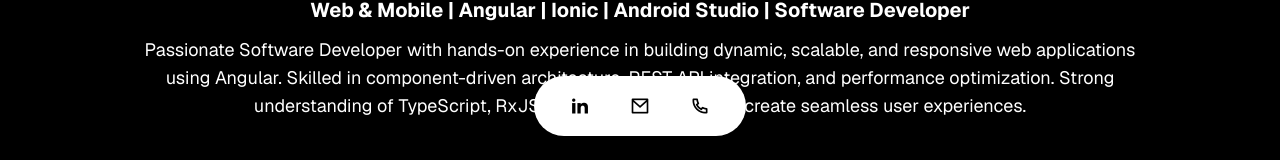
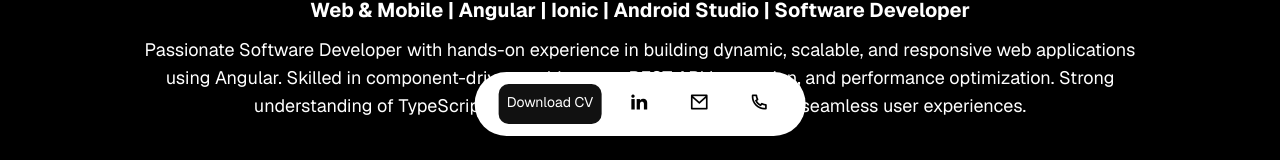
Before and after one commit to GokulRiya/GokulGovindaraj_Portfolio, an Angular app: page / in a window 1280 px wide. Shown: the part 640-800 px from the top of the page. Built offline with nearby package versions, Linux system fonts and the light colour scheme.

Commit message:
CV Download changes push

```diff
--- a/src/app/app.component.html
+++ b/src/app/app.component.html
@@ -16,11 +16,13 @@
         <span class="text-transparent bg-clip-text bg-gradient-to-r from-purple-400 to-white">Gokul Govindaraj</span>
       </h2>
       <h2 class="text-xl font-bold mb-2">
-        <span class="text-transparent bg-clip-text text-white my-2">Web & Mobile | Angular | Ionic | Android Studio | Software Developer</span>
+        <span class="text-transparent bg-clip-text text-white my-2">Web & Mobile | Angular | Ionic | Android Studio |
+          Software Developer</span>
       </h2>
       <div class="my-2 sm:hidden flex gap-4 bg-white text-black rounded-full px-6 py-1 shadow-lg bg-black"
         data-aos="fade-right">
-
+        <a href="../assets/files/GokulGovindaraj_Resume.pdf" download target="_blank"
+          class="glow-on-hover px-2 p-1 rounded-xl h-10 py-2 my-2 text-sm font-normal">Download CV</a>
         <a href="https://www.linkedin.com/in/gokul-govindaraj-99698b228" target="_blank"
           class="group transition-all duration-300 ease-in-out">
           <div
@@ -404,7 +406,8 @@
 
   <div
     class="fixed bottom-6 hidden sm:flex left-1/2 transform -translate-x-1/2 z-50 gap-4 bg-white text-black rounded-full px-6 py-1 shadow-lg bg-black">
-
+    <a href="../assets/files/GokulGovindaraj_Resume.pdf" download target="_blank"
+      class="glow-on-hover px-2 p-1 rounded-xl h-10 py-2 my-2 text-sm font-normal">Download CV</a>
     <a href="https://www.linkedin.com/in/gokul-govindaraj-99698b228" target="_blank"
       class="group transition-all duration-300 ease-in-out">
       <div
--- a/src/app/app.component.scss
+++ b/src/app/app.component.scss
@@ -0,0 +1,57 @@
+.glow-on-hover {
+    border: none;
+    outline: none;
+    cursor: pointer;
+    position: relative;
+    z-index: 0;
+    border-radius: 10px;
+    color: white;
+    background-color: white;
+}
+
+.glow-on-hover:before {
+    content: '';
+    background: linear-gradient(45deg, #ff0000, #ff7300, #fffb00, #48ff00, #00ffd5, #002bff, #7a00ff, #ff00c8, #ff0000);
+    position: absolute;
+    top: -2px;
+    left:-2px;
+    background-size: 400%;
+    z-index: -1;
+    filter: blur(5px);
+    width: calc(100% + 4px);
+    height: calc(100% + 4px);
+    animation: glowing 20s linear infinite;
+    opacity: 0;
+    transition: opacity .3s ease-in-out;
+    border-radius: 10px;
+}
+
+.glow-on-hover:active {
+    color: #000
+}
+
+.glow-on-hover:active:after {
+    background: transparent;
+}
+
+.glow-on-hover:hover:before {
+    opacity: 1;
+}
+
+.glow-on-hover:after {
+    z-index: -1;
+    content: '';
+    position: absolute;
+    width: 100%;
+    height: 100%;
+    background: #111;
+    left: 0;
+    top: 0;
+    border-radius: 10px;
+}
+
+@keyframes glowing {
+    0% { background-position: 0 0; }
+    50% { background-position: 400% 0; }
+    100% { background-position: 0 0; }
+}
--- a/src/index.html
+++ b/src/index.html
@@ -13,7 +13,7 @@
   <!-- Open Graph for Facebook, LinkedIn, etc. -->
   <meta property="og:title" content="Gokul Govindaraj | Portfolio">
   <meta property="og:description" content="Web & Mobile developer | Angular | Ionic | Android Studio">
-  <meta property="og:image" content="https://itsggokul.netlify.app/assets/profile.png">
+  <meta property="og:image" content="https://itsggokul.netlify.app/assets/profile.jpg">
   <meta property="og:url" content="https://itsggokul.netlify.app">
   <meta property="og:type" content="website">
 
```
Also changed, not shown: 1 other file (tests, documents, lock files or other folders).
